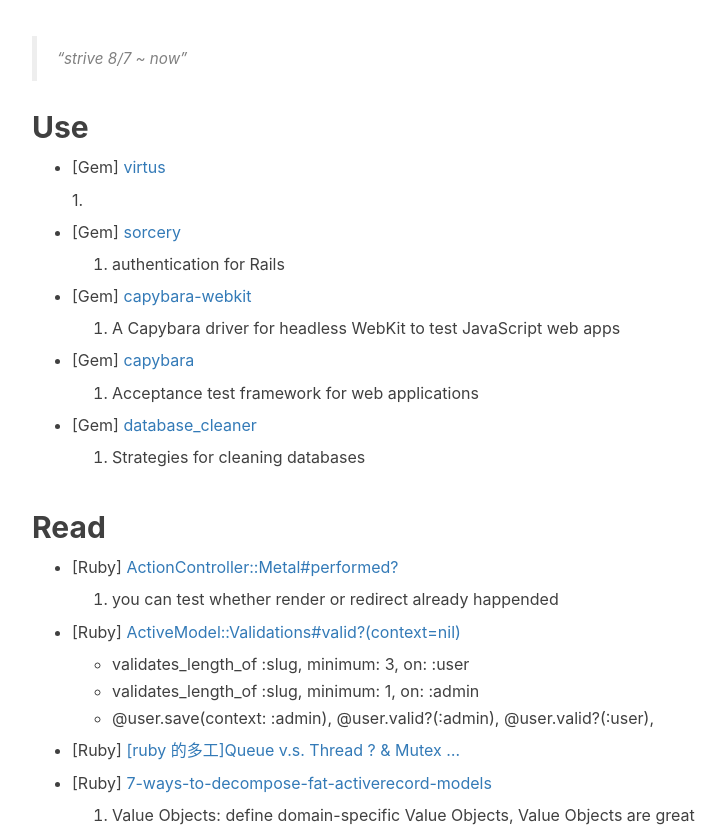
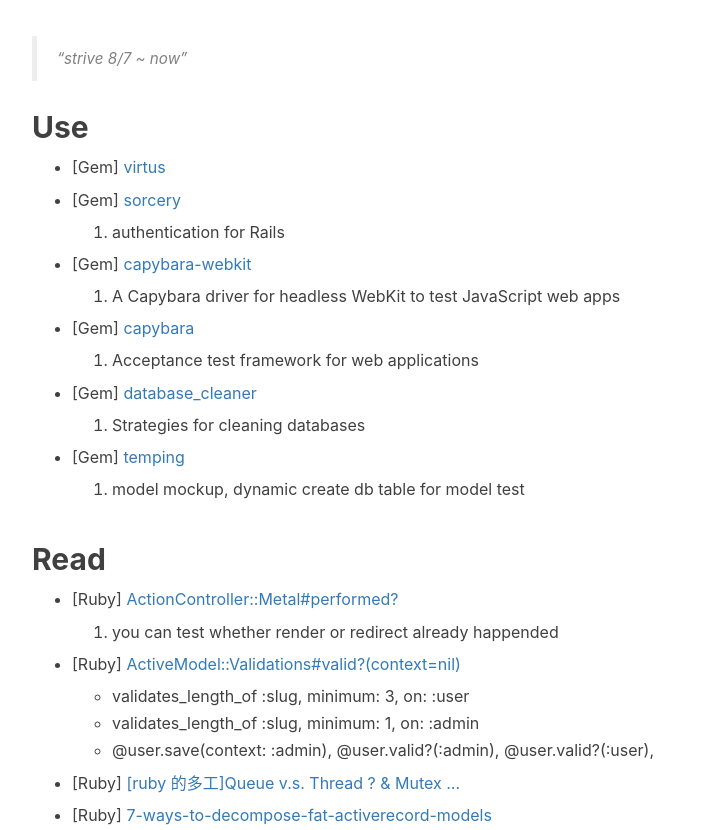
Before and after one commit to mylake/mylake.github.com, a Jekyll site: the page built from _posts/2016-08-13-1-fearlessRefactor.markdown, in a window 1280 px wide and 900 px high, scrolled down 457 px, cut to the strip 70-900 px from the top of the window. Shown: the whole strip, without its empty margins (233-958 px from the left). Built offline with Jekyll 4.4.1, drawn with Linux system fonts in a browser that asks for light colours; nearby versions of some CDN libraries; comment, search, counter and statistics services are not loaded.

Commit message:
temping, model mockup

```diff
--- a/_posts/2016-08-13-1-fearlessRefactor.markdown
+++ b/_posts/2016-08-13-1-fearlessRefactor.markdown
@@ -12,7 +12,6 @@
 
 ## Use
 * <p>[Gem] <a href="https://github.com/solnic/virtus">virtus</a></p>
-  1.
 
 * <p>[Gem] <a href="https://github.com/NoamB/sorcery">sorcery</a></p>
   1. authentication for Rails
@@ -25,6 +24,9 @@
 
 * <p>[Gem] <a href="https://github.com/DatabaseCleaner/database_cleaner">database_cleaner</a></p>
   1. Strategies for cleaning databases
+
+* <p>[Gem] <a href="https://github.com/jpignata/temping">temping</a></p>
+  1. model mockup, dynamic create db table for model test
 
 ## Read
 * <p>[Ruby] <a href="http://api.rubyonrails.org/v4.1.4/classes/ActionController/Metal.html#method-i-performed-3F">ActionController::Metal#performed?</a></p>
```
